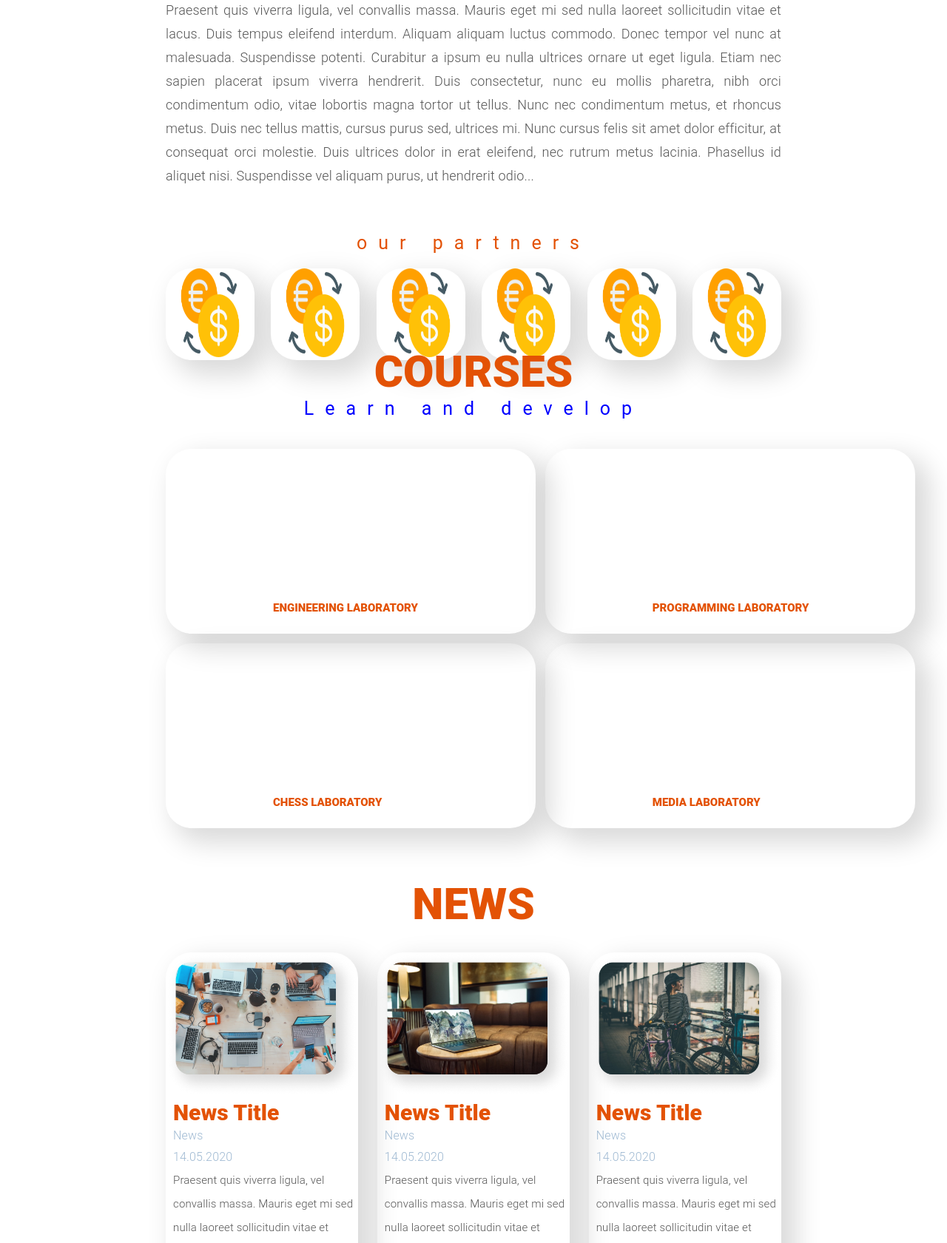
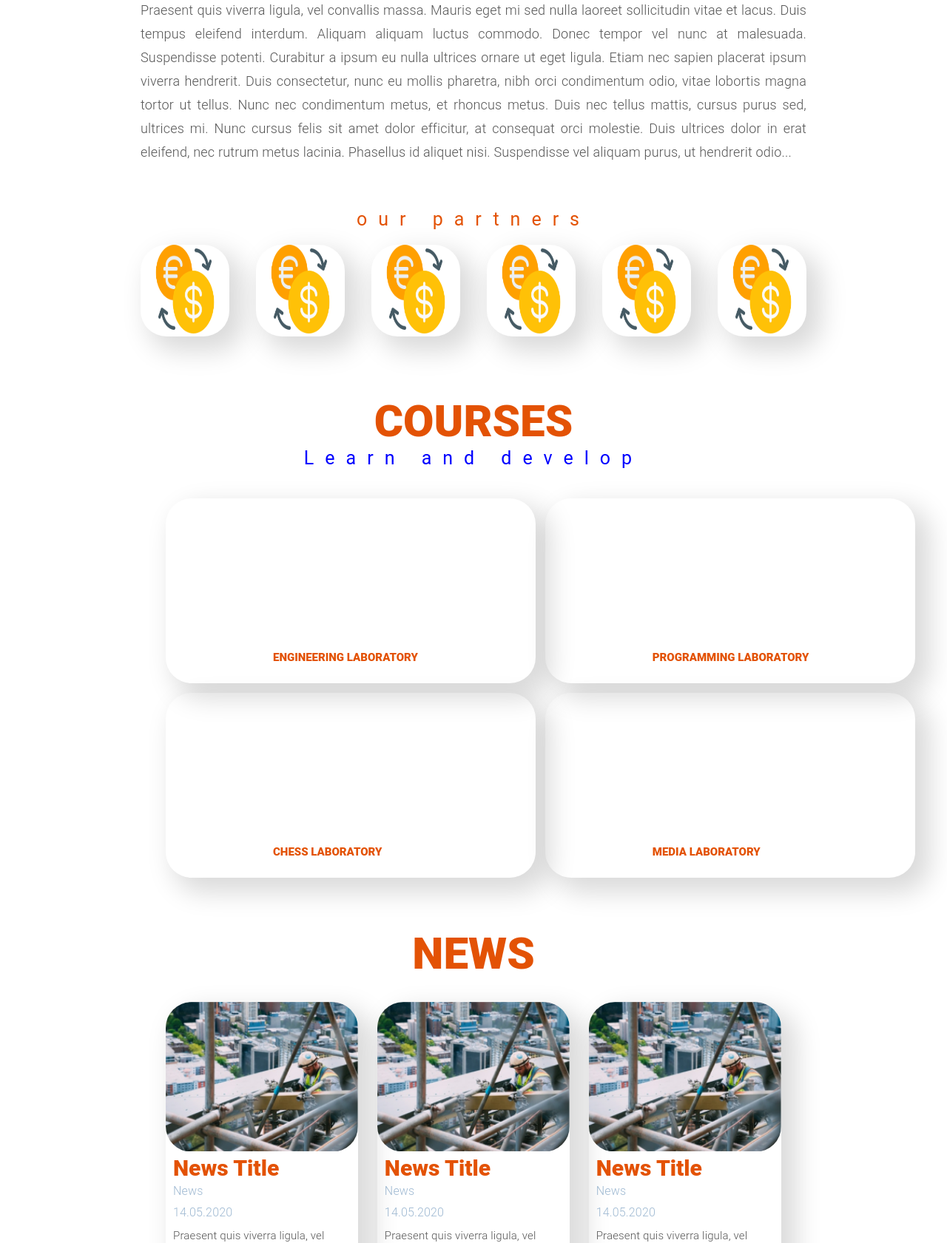
Before and after one commit to Softconstruct-internship/Html-Task-10, a website: page index.html in a window 1280 px wide. Shown: the part 622-2303 px from the top of the page at 74% size. Drawn offline with Linux system fonts and the light colour scheme.

Commit message:
change style

```diff
--- a/index.html
+++ b/index.html
@@ -6,7 +6,6 @@
     <meta http-equiv="X-UA-Compatible" content="IE=edge">
     <meta name="viewport" content="width=device-width, initial-scale=1.0">
     <link rel="stylesheet" href="./css/style.css">
-    <link rel="stylesheet" href="https://cdnjs.cloudflare.com/ajax/libs/font-awesome/4.7.0/css/font-awesome.min.css">
     <title>Document</title>
 </head>
 
@@ -76,11 +75,9 @@
                 <h1>NEWS</h>
 
             </div>
-
             <div class="news-conatainer">
-
                 <div class="info_container">
-                    <img class="as" src="./assets/Image (1).png" alt="">
+                    <img src="./assets/Rectangle 5.png" alt="">
                     <div>
                         <h3>News Title</h3>
                         <span>News</span>
@@ -97,7 +94,7 @@
                 </div>
 
                 <div class="info_container">
-                    <img src="./assets/Image (2).png" alt="">
+                    <img src="./assets/Rectangle 5.png" alt="">
                     <div>
                         <h3>News Title</h3>
                         <span>News</span>
@@ -113,7 +110,7 @@
                     </div>
                 </div>
                 <div class="info_container">
-                    <img src="./assets/Image.png" alt="">
+                    <img src="./assets/Rectangle 5.png" alt="">
                     <div>
                         <h3>News Title</h3>
                         <span>News</span>
--- a/sass/_about.scss
+++ b/sass/_about.scss
@@ -1,13 +1,11 @@
 .section_about {
     width: 100%;
-    height: 500px;
+    height: 100%;
     display: flex;
     justify-content: center;
     padding: 10px 0;
-    position: relative;
     .container_about {
-        position: absolute;
-        width: 65%;
+        width: 900px;
         h1 {
             font-weight: 900;
             font-size: 60px;
@@ -35,8 +33,15 @@
                 line-height: 29px;
                 letter-spacing: 0.6em;
             }
-
+        }
+    }
+}
 .img_container {
+    display: grid;
+    grid-template-rows: 1fr;
+    grid-template-columns: 120px 120px 120px 120px 120px 120px;
+    grid-gap: 2vw;
+    padding-top: 30px;
     padding: 20px 0 20px 0;
     display: flex;
     justify-content: space-between;
@@ -47,9 +52,6 @@
     }
     img {
         width: 120px;
-                    height: 120px
+        height: 120px;
     }
 }
-        }
-    }
-}
--- a/sass/_courses.scss
+++ b/sass/_courses.scss
@@ -4,11 +4,9 @@
     display: flex;
     justify-content: center;
     padding: 10px 0;
-    position: relative;
     padding-bottom: 250px;
     .courses {
         padding: 40px 0 40px 0;
-        position: absolute;
         width: 65%;
         text-align: center;
         h1 {
@@ -55,3 +53,9 @@
         }
     }
 }
+
+@media (min-width: 990px) {
+    .container_courses {
+        grid-template-rows: 1fr ;
+    }
+}
--- a/sass/_header.scss
+++ b/sass/_header.scss
@@ -7,7 +7,6 @@
     padding: 10px 0;
     position: relative;
     .header_container {
-
         position: absolute;
         width: 65%;
         display: flex;
@@ -42,3 +41,10 @@
         }
     }
 }
+@media (max-width: 990px) {
+    .navbar {
+        a {
+            display: none;
+        }
+    }
+}
--- a/sass/_news.scss
+++ b/sass/_news.scss
@@ -4,9 +4,7 @@
     display: flex;
     justify-content: center;
     padding: 10px 0;
-    // position: relative;
     .new-container {
-        // position: absolute;
         width: 65%;
         div {
             h1 {
@@ -18,8 +16,7 @@
             }
         }
     }
-
-    .news-conatainer{
+    .news-conatainer {
         display: grid;
         grid-template-rows: 1fr;
         grid-template-columns: 1fr 1fr 1fr;
@@ -28,11 +25,11 @@
     }
 
     .news-conatainer {
-
         .info_container {
             box-shadow: 15px 15px 35px 5px rgba(0, 0, 0, 0.15);
             border-radius: 35px;
             img {
+                border-radius: 35px;
                 width: 100%;
             }
             div {
```
Also changed, not shown: about.html (added, +15 -0 lines), sass/_footer.scss (+4 -12 lines), assets/Rectangle 5.png (added), css/style.css. Lines whose indentation alone changed are shown as unchanged.
